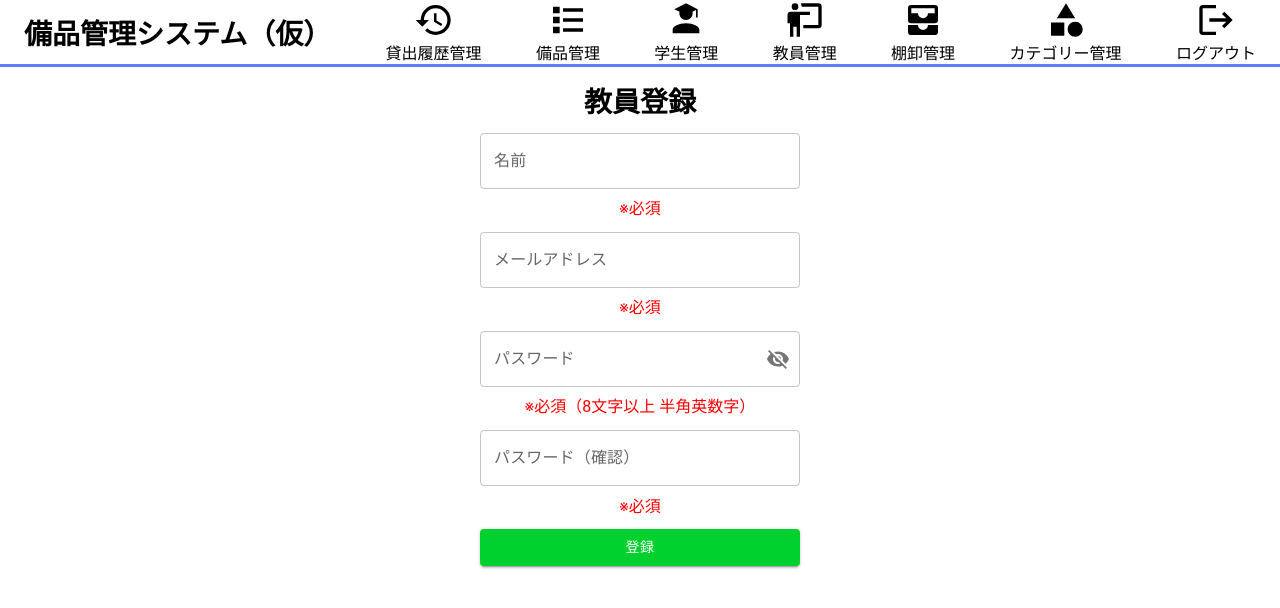
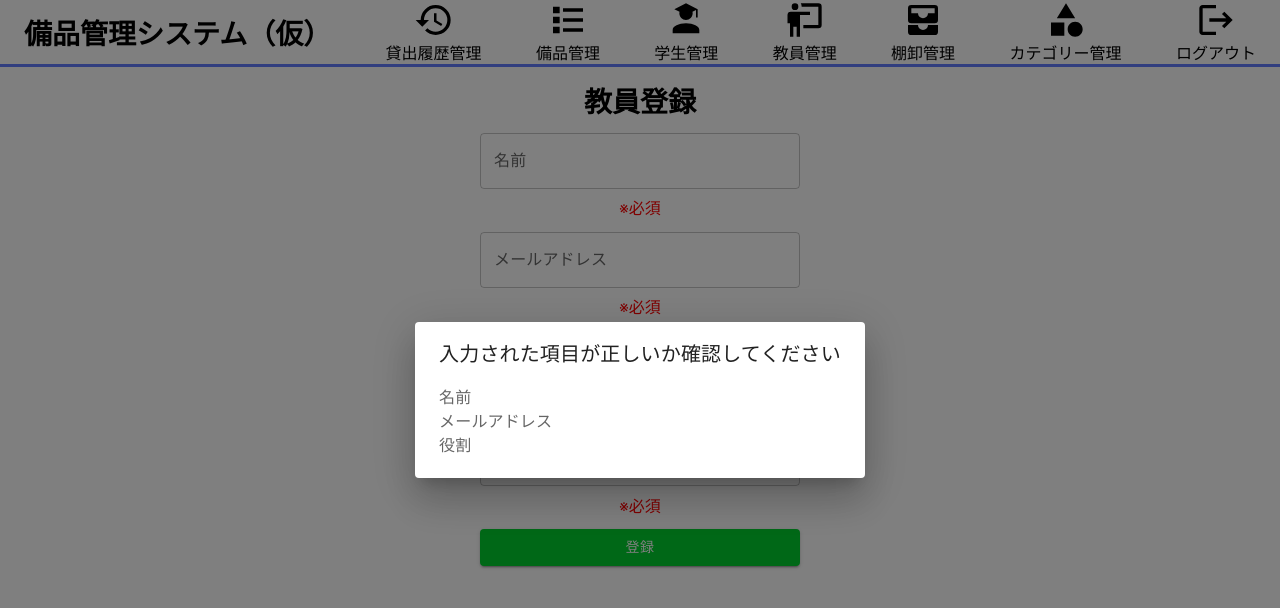
Before and after one commit to takumiTakahata/equipment_management_system, a React (Create React App) app in the folder app/: page /teacher_register in a window 1280 px wide. Shown: the top 608 px of the page. Built offline with nearby package versions, Linux system fonts and the light colour scheme.

Commit message:
popupを表示

```diff
--- a/app/src/components/teacher_register.tsx
+++ b/app/src/components/teacher_register.tsx
@@ -11,6 +11,10 @@ import VisibilityOff from "@mui/icons-material/VisibilityOff";
 import InputAdornment from "@mui/material/InputAdornment";
 import FormControl from "@mui/material/FormControl";
 import InputLabel from "@mui/material/InputLabel";
+import Dialog from "@mui/material/Dialog";
+import DialogTitle from "@mui/material/DialogTitle";
+import DialogContent from "@mui/material/DialogContent";
+import DialogContentText from "@mui/material/DialogContentText";
 import Header from "./header";
 import "./teacher_register.css";
 
@@ -208,6 +212,20 @@ function TeacherRegister() {
           </Button>
         </form>
       </div>
+      <Dialog open={true} aria-describedby="alert-dialog-slide-description">
+        <DialogTitle>入力された項目が正しいか確認してください</DialogTitle>
+        <DialogContent>
+          <DialogContentText id="alert-dialog-slide-description">
+            名前
+          </DialogContentText>
+          <DialogContentText id="alert-dialog-slide-description">
+            メールアドレス
+          </DialogContentText>
+          <DialogContentText id="alert-dialog-slide-description">
+            役割
+          </DialogContentText>
+        </DialogContent>
+      </Dialog>
     </div>
   );
 }
```
Also changed, not shown: 1 other file (tests, documents, lock files or other folders).
